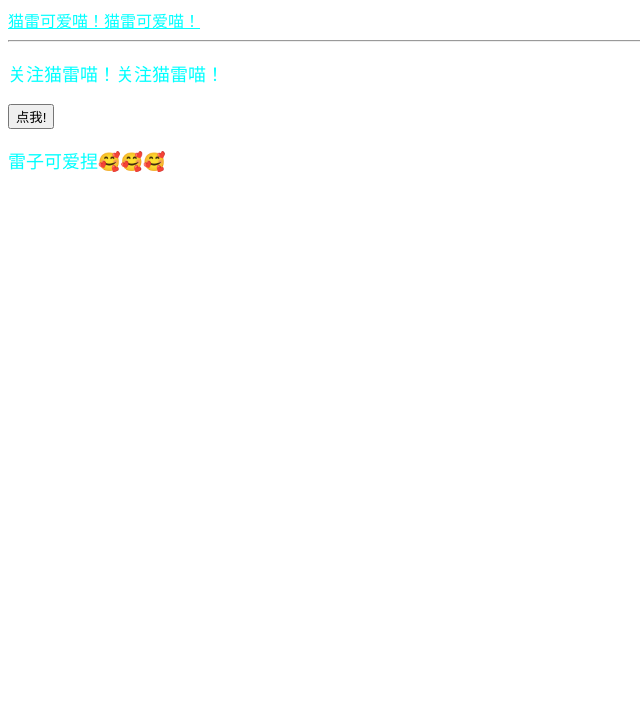
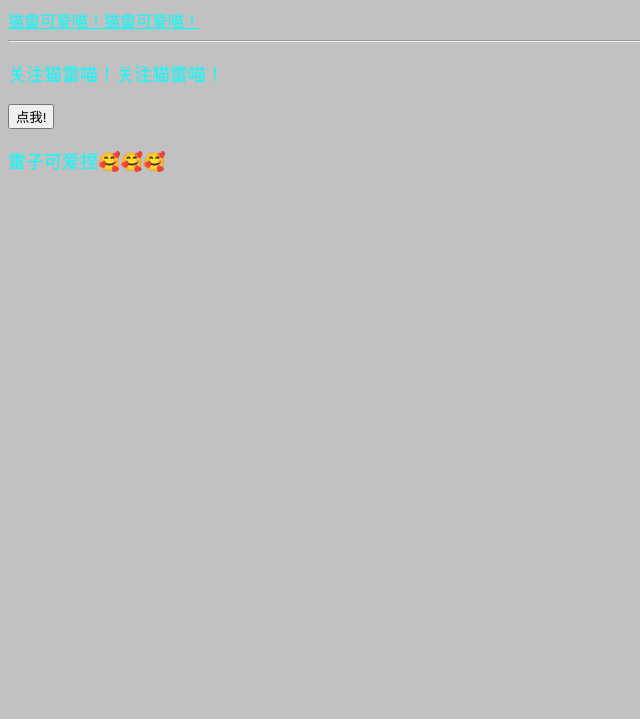
Before and after one commit to AceNyanner/AceNyanner.github.io, a plain HTML site: page index.html in a window 1280 px wide. Shown: the part 81-800 px from the top of the page, without its empty margins (0-640 px from the left). Drawn offline with Linux system fonts and the light colour scheme.

Commit message:
Update index.html

```diff
--- a/index.html
+++ b/index.html
@@ -1,7 +1,7 @@
 <!DOCTYPE html>
 <html>
     <style>
-        body{background-color: rgb(255, 255, 255);}
+        body{background-color: rgb(193, 193, 193);}
         h1{color: cyan;}
         p{color: cyan;font-size: large;}
         a{color: cyan;}
```
